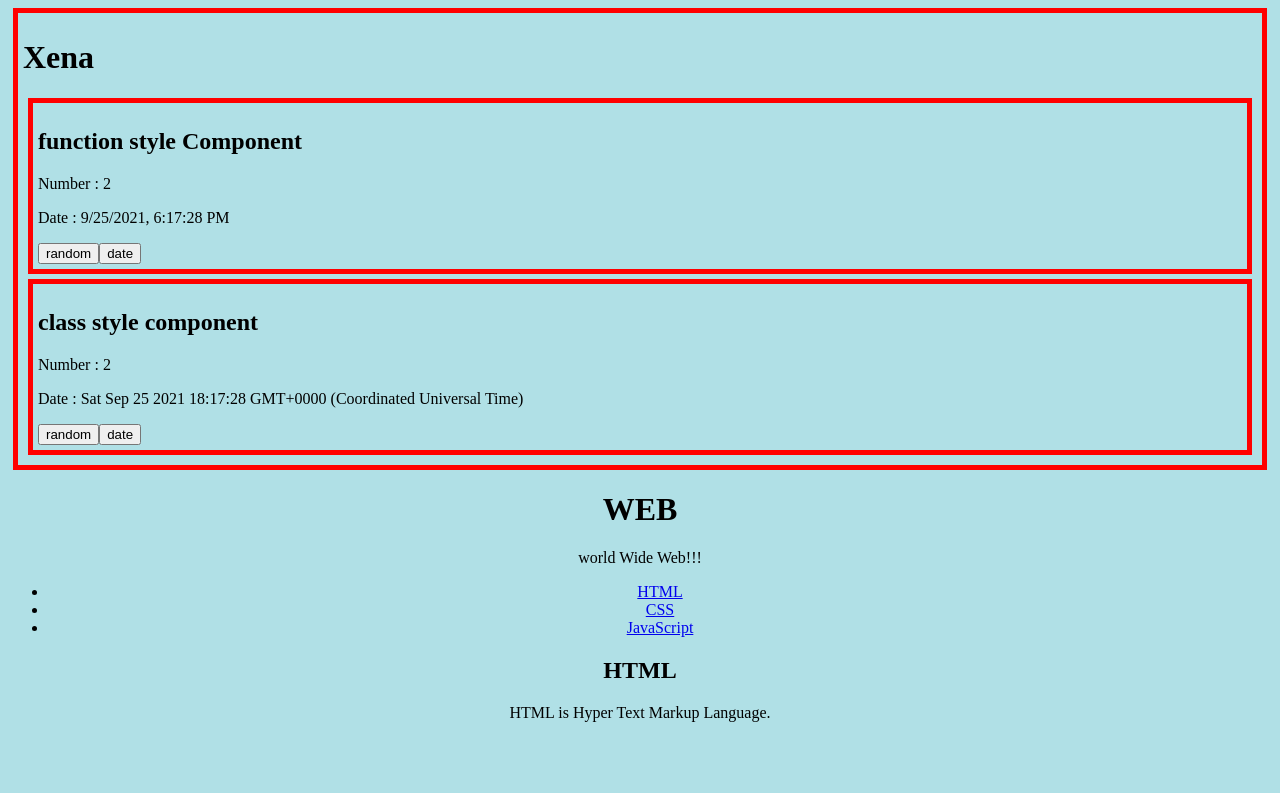
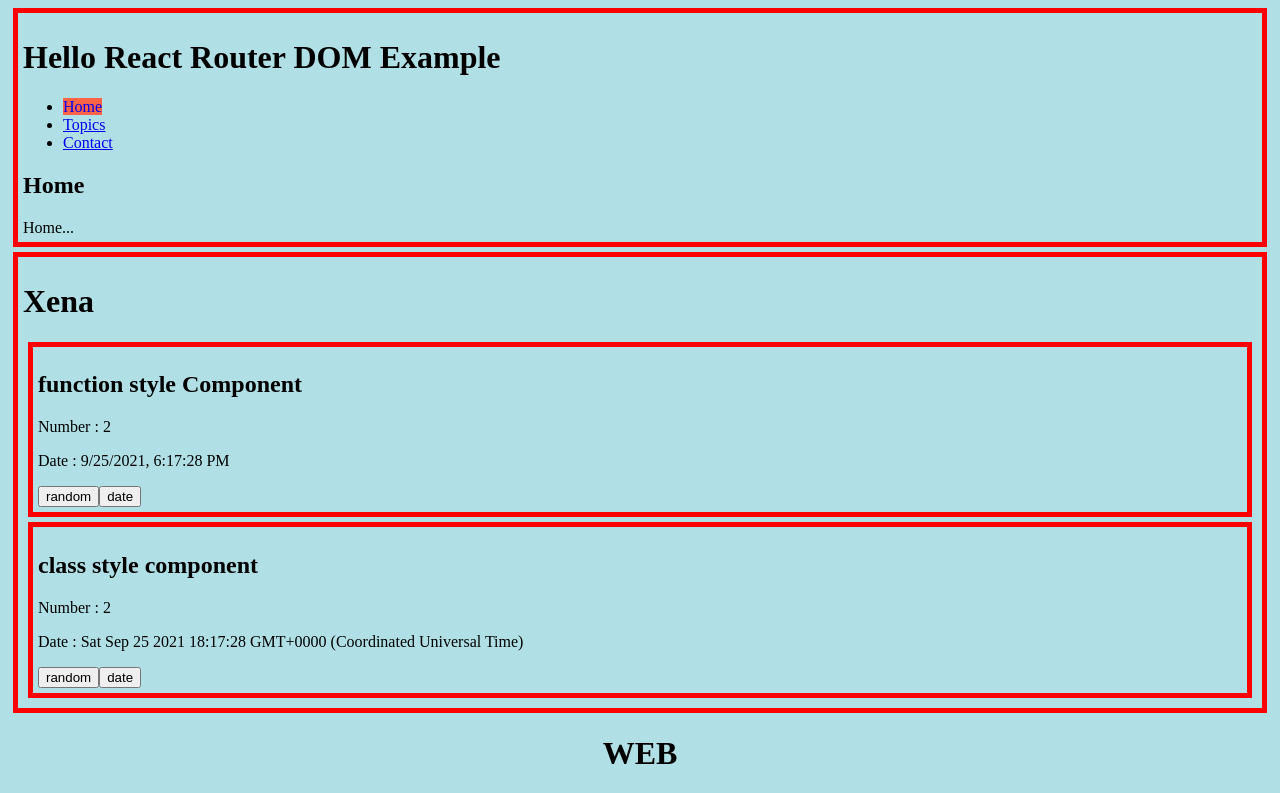
Before and after one commit to Clark19/React_LifeCoding, a React (Create React App) app: page / in a window 1280 px wide. Shown: the top 793 px of the page. Built offline with nearby package versions, Linux system fonts and the light colour scheme.

Commit message:
3부 React Router DOM 실습

```diff
--- a/package.json
+++ b/package.json
@@ -8,6 +8,7 @@
     "@testing-library/user-event": "^12.8.3",
     "react": "^17.0.2",
     "react-dom": "^17.0.2",
+    "react-router-dom": "^5.3.0",
     "react-scripts": "4.0.3",
     "web-vitals": "^1.1.2"
   },
--- a/src/App.css
+++ b/src/App.css
@@ -11,6 +11,10 @@
   border: 5px solid red;
   margin: 5px;
   padding: 5px;
+}
+.active {
+  background: tomato;
+  text-decoration: none;
 }
 
 @media (prefers-reduced-motion: no-preference) {
--- /dev/null
+++ b/src/AppRouterDOM.js
@@ -0,0 +1,107 @@
+/* 3부 React Router DOM 2021.09.26 실습
+ */
+import './App.css';
+import { Component, useState } from 'react';
+import {Route, Switch, Link, NavLink, useParams} from 'react-router-dom';
+
+function Home() {
+  return (
+    <div>
+      <h2>Home</h2>
+      Home...
+    </div>
+  );
+}
+
+
+// 실제론 aJax 로 JSON 가져오는 데이터. 이건 학습용이라 하드 코딩
+let contents = [
+  {id:1, title:'HTML', description:'HTML is...'},
+  {id:2, title:'JS', description:'JS is...'},
+  {id:3, title:'React', description:'React is...'},
+];
+
+function Topics() {
+  let list = [];
+  contents.forEach(item => list.push(<li key={item.id}><NavLink to={'/topics/'+item.id}>{item.title}</NavLink></li>));
+
+  return (
+    <div>
+      <h2>Topics</h2>
+      <ul>
+        {list}
+      </ul>
+
+      {/* <Switch>
+        <Route path="/topics/1"> HTML is ... </Route>
+        <Route path="/topics/2"> JS is ... </Route>
+        <Route path="/topics/3"> React is ... </Route>
+      </Switch> */}
+
+      {/* 위에 주석 처리된 부분을 아래와 같이 개선 */}
+      <Route path="/topics/:topic_id">
+        <Topic></Topic>
+      </Route>
+    </div>
+  );
+}
+
+const logStyle = 'color:red'
+function Topic() {
+  let params = useParams();
+  console.log('%cparams', logStyle, params, params.topic_id);
+
+  let {topic_id} = params;
+  let selected_topic = {
+    title:'Sorry',
+    description:'Not Found'
+  };
+
+  contents.some(item => {
+    if (item.id === Number(topic_id))
+      selected_topic = item;
+  });
+
+  return (
+    <div>
+      <h3>{selected_topic.title}</h3>
+      {selected_topic.description}
+    </div>
+  );
+}
+
+
+function Contact() {
+  return (
+    <div>
+      <h2>Contact</h2>
+      Contact...
+    </div>
+  );
+}
+
+function AppRouterDOM() {
+  return (
+    <div className="container">
+      <h1>Hello React Router DOM Example</h1>
+
+      <ul>
+        {/* <NavLink> 네비게이션과 유사함. <Link>에 기능을 조금 더한거. */}
+        <li><NavLink exact to="/">Home</NavLink></li>
+        <li><NavLink to="/topics">Topics</NavLink></li>
+        <li><NavLink to="/contact">Contact</NavLink></li>
+      </ul>
+
+      {/* Switch, exact를 사용하고 아래 순서로 콤포넌트를 배열해야 제대로 작동하면서, 이상한 URL로 접근시 'Not Found' 페이지 띄워주기 수월하다  */}
+      <Switch>
+        <Route exact path="/"><Home></Home></Route>
+        <Route path="/topics"><Topics></Topics></Route>
+        <Route path="/contact"><Contact></Contact></Route>
+        <Route path="/">Not Found</Route>
+      </Switch>
+
+    </div>
+  );
+}
+
+export default AppRouterDOM;
--- a/src/index.js
+++ b/src/index.js
@@ -3,10 +3,20 @@ import ReactDOM from 'react-dom';
 import './index.css';
 import App from './App';
 import AppClassVsFunc from './AppClassVsFunc';
+import AppRouterDOM from './AppRouterDOM';
+import {BrowserRouter} from 'react-router-dom';
 import reportWebVitals from './reportWebVitals';
 
 ReactDOM.render(
   <React.StrictMode>
+    {/* 웹 서버 설정 잘 바꿔서 어떤 path 로 들어오든 간에 루트 페이지(폴더?)에 있는
+       html을 서비스 할 수 있다면 <BrowserRouter> 사용하면 됨.
+       그게 안되면 <HashRouter>를 사용하면 됨. 대신 이거 사용하며
+       주소 뒤에 http://example.com/#/ 또는 http://example.com/#/topic 이런식으로
+      '/#'이 더 붙는다. '/#' 요부분은 웹서버에서 무시한다고 함. React에서만 처리한다고 함 */}
+    <BrowserRouter>
+      <AppRouterDOM /> {/* 3부 React Route DOM 강의 내용 */}
+    </BrowserRouter>
     <AppClassVsFunc /> {/* 2부 클래스 스타일 vs. 함수 스타일 편(hook 포함) 강의 내용 */}
     <App /> {/* 1부 React.js 기초 강의 내용 */}
   </React.StrictMode>,
```
Also changed, not shown: 1 other file (tests, documents, lock files or other folders).
